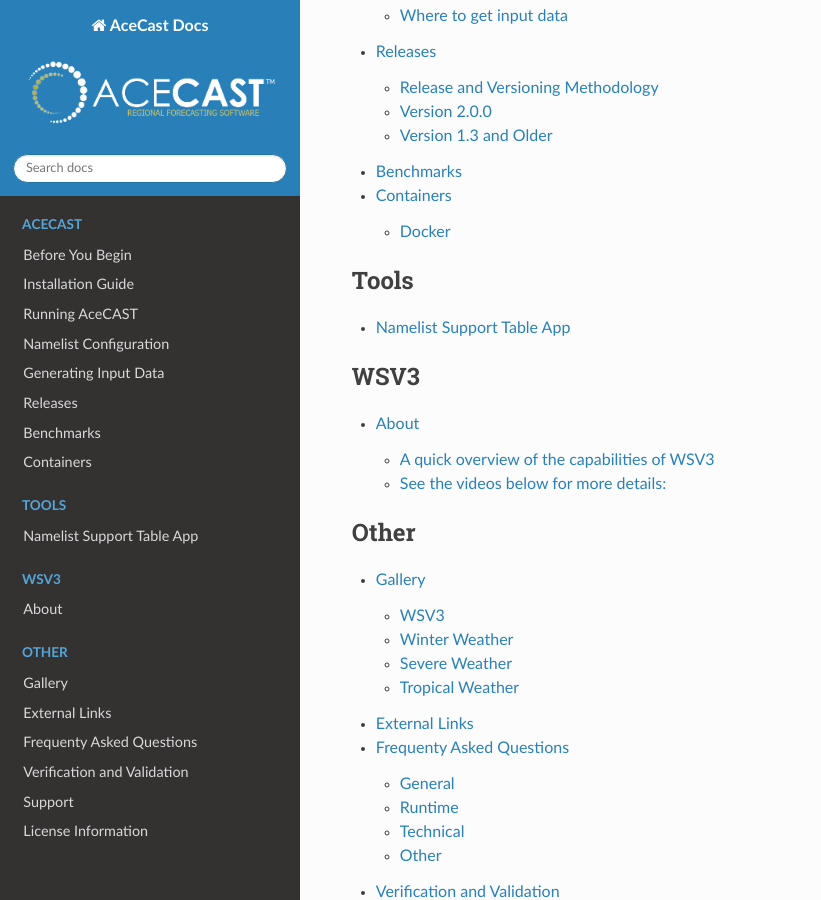
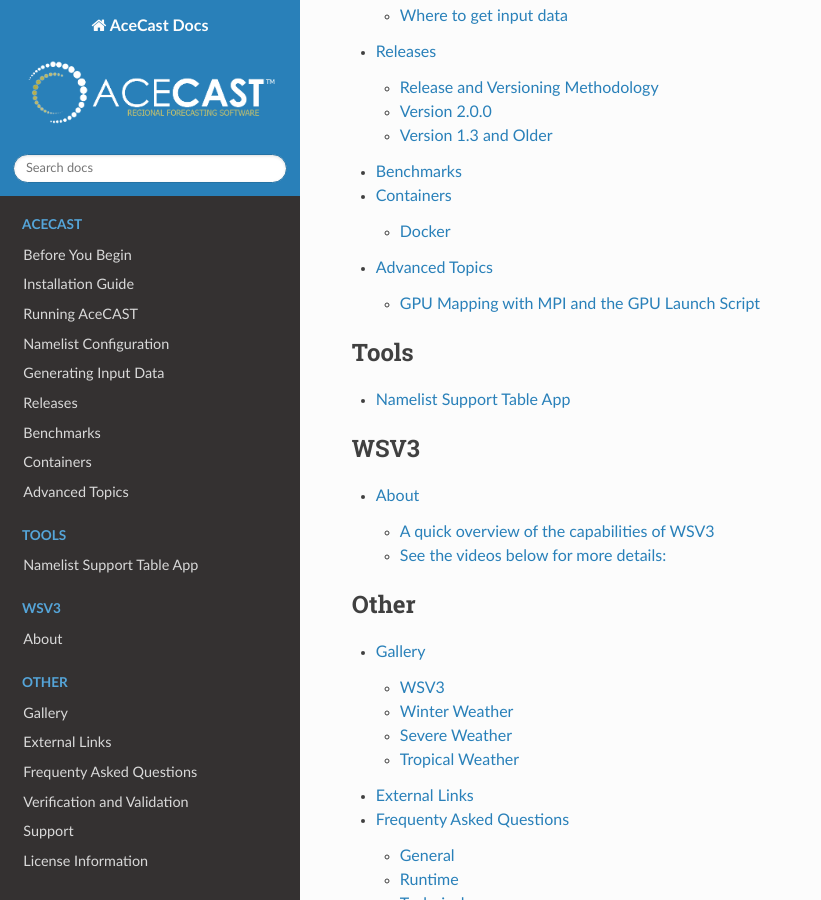
Before and after one commit to TempoQuestInc/AceCAST-Docs, a Sphinx documentation site: the page built from source/index.rst, in a window 1280 px wide and 900 px high, scrolled down 1903 px. Shown: the whole window, without its empty margins (0-821 px from the left). Built offline with Sphinx 7.4.7 and the Read the Docs theme 2.0.0, drawn with Linux system fonts in a browser that asks for light colours; some of the changed lines change nothing that is shown.

Commit message:
Added "GPU Mapping with MPI and the GPU Launch Script" section in new "Advanced Topics" page

```diff
--- /dev/null
+++ b/source/AdvancedTopics.rst
@@ -0,0 +1,56 @@
+.. meta::
+   :description: Advanced Topics, click for more
+   :keywords: Running, Usage, MPI, input, environment, AceCast, Documentation, TempoQuest,
+
+.. _NVHPC OpenACC Environment Variables:
+   https://docs.nvidia.com/hpc-sdk/archive/21.9/compilers/openacc-gs/index.html#env-vars
+
+.. _Advanced Topics:
+
+Advanced Topics
+###############
+
+.. _GPU Mapping:
+
+GPU Mapping with MPI and the GPU Launch Script
+==============================================
+
+As discussed in the :ref:`Running AceCAST` section, `acecast.exe` is launched with MPI using the
+`gpu-launch.sh` wrapper script. The purpose of the `gpu-launch.sh` script is to assign unique GPUs
+to each MPI process, which requires setting the environment variable `ACC_DEVICE_NUM` (see
+`NVHPC OpenACC Environment Variables`_) to the intended GPU device ID for each process
+independently. This is done by determining the local MPI rank of the current process and assigning
+a unique GPU to it based on what GPUs are available on that node. All of this is done automatically
+by launching the `acecast.exe` executable with `mpirun` and the `gpu-launch.sh` MPI wrapper script.
+
+.. tabs::
+
+    .. tab:: Usage
+
+        .. code-block:: output
+
+            Usage: mpirun [MPIRUN_OPTIONS] gpu-launch.sh [--gpu-list GPU_LIST] acecast.exe
+
+                MPIRUN_OPTIONS: use "mpirun --help" for more information
+
+                --gpu-list GPU_LIST (optional):
+
+                        This option can be used to specify which GPUs to use for running acecast. If
+                        running on multiple nodes then the list applies to all nodes. GPU_LIST should
+                        be a comma-separated list of non-negative integers or ranges (inclusive)
+                        corresponding to GPU device IDs. Examples:
+
+                            --gpu-list 0,1,3
+                            --gpu-list 0-2,4,6
+
+                        If this option is not provided then it is assumed that all detected GPUs are
+                        available for use and GPU_LIST will be determined automatically using the
+                        nvidia-smi utility.
+
+                        Note: GPU_LIST can also be set using the ACECAST_GPU_LIST environment variable
+
+    .. tab:: Example 1
+
+        .. code-block:: shell
+
+            mpirun -np 3 ./gpu-launch.sh --gpu-list 0,1,3 ./acecast.exe
--- a/source/RunningAcecast.rst
+++ b/source/RunningAcecast.rst
@@ -304,6 +304,9 @@
 `NVHPC OpenACC Environment Variables`_) to the specific GPU id for each MPI task prior to launching
 the `acecast.exe` executable.
 
+.. note::
+   For more information about the `gpu-launch.sh` script check out :ref:`GPU Mapping`.
+
 For our example we can run with 4 GPUs on a single node:
 
 .. tabs::
--- a/source/index.rst
+++ b/source/index.rst
@@ -76,6 +76,7 @@
    Releases.rst
    Benchmarks.rst
    Containers.rst
+   AdvancedTopics.rst
 
 .. toctree::
    :maxdepth: 1
```
